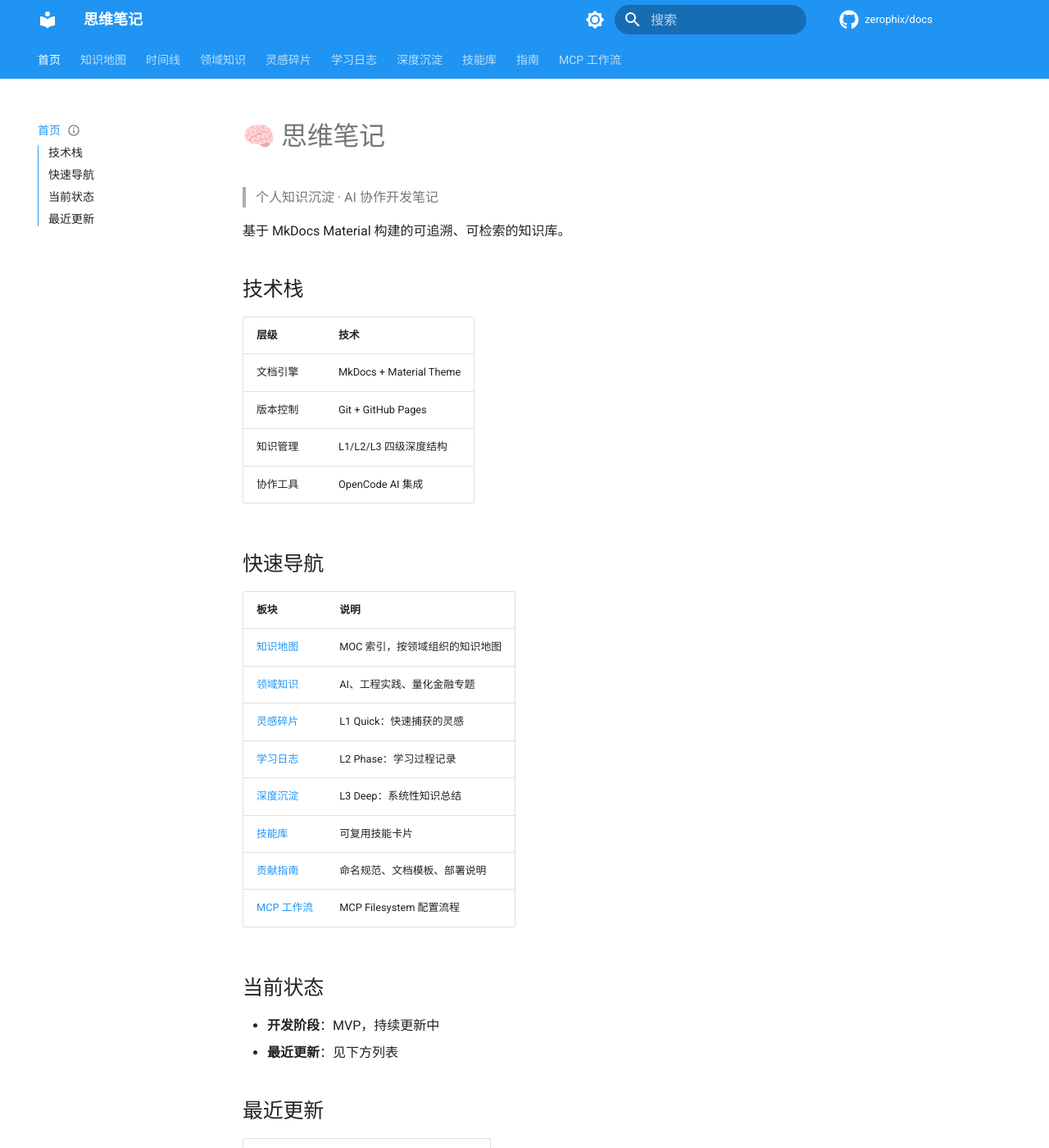
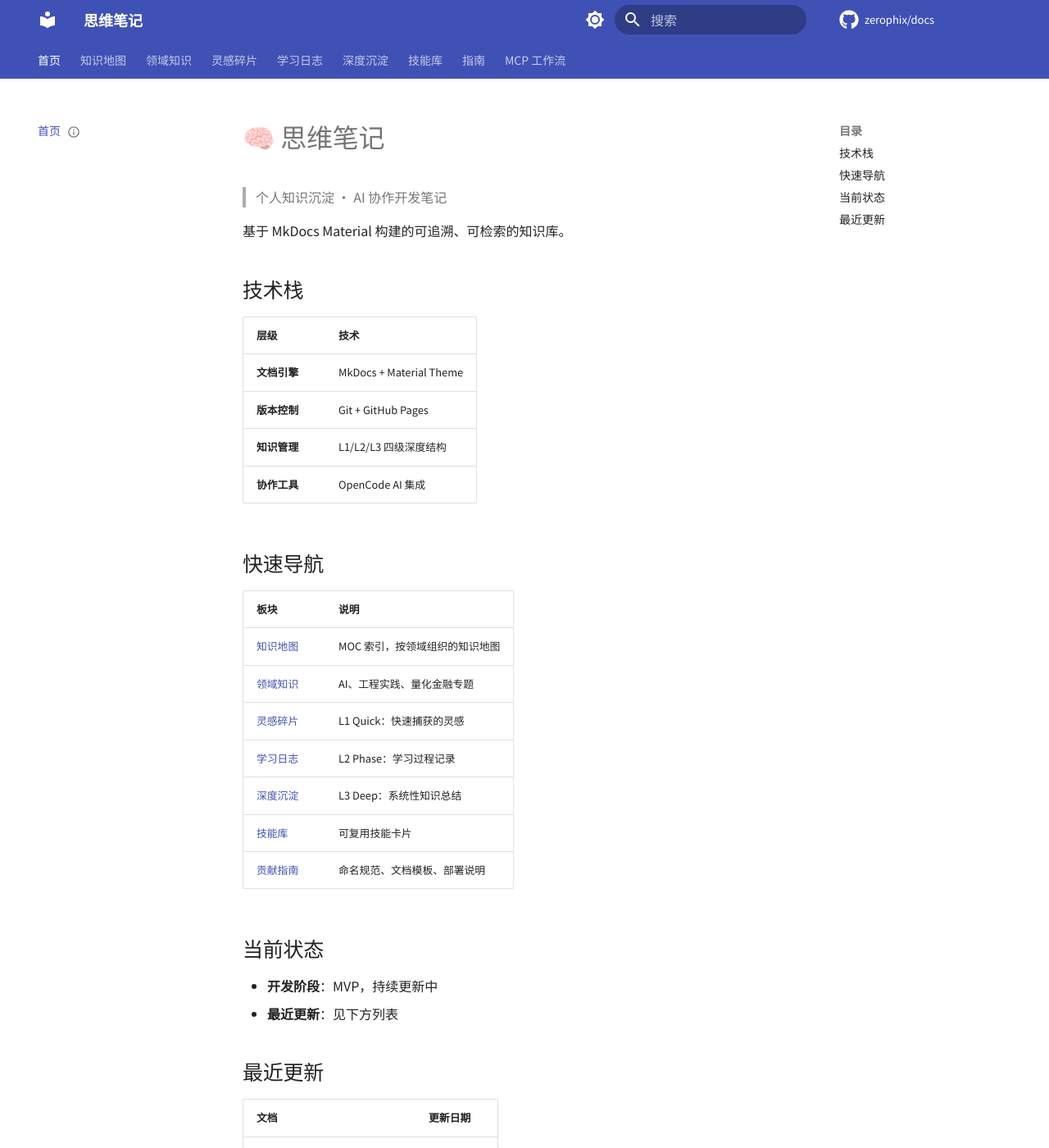
Before and after one commit to zerophix/docs, an MkDocs documentation site: the page built from docs/index.md, in a window 1280 px wide and 1400 px high. Shown: the whole window at 82% size. Built offline with MkDocs 1.6.1 and Material for MkDocs 9.7.7, drawn with Linux system fonts in a browser that asks for light colours; comment, search, counter and statistics services are not loaded.

Commit message:
style: 优化主题配置为暗色模式，更新首页设计

```diff
--- a/docs/index.md
+++ b/docs/index.md
@@ -13,10 +13,10 @@ status: stable
 
 | 层级 | 技术 |
 |------|------|
-| 文档引擎 | MkDocs + Material Theme |
-| 版本控制 | Git + GitHub Pages |
-| 知识管理 | L1/L2/L3 四级深度结构 |
-| 协作工具 | OpenCode AI 集成 |
+| **文档引擎** | MkDocs + Material Theme |
+| **版本控制** | Git + GitHub Pages |
+| **知识管理** | L1/L2/L3 四级深度结构 |
+| **协作工具** | OpenCode AI 集成 |
 
 ## 快速导航
 
@@ -29,7 +29,6 @@ status: stable
 | [深度沉淀](deep/README.md) | L3 Deep：系统性知识总结 |
 | [技能库](skills/README.md) | 可复用技能卡片 |
 | [贡献指南](guide/README.md) | 命名规范、文档模板、部署说明 |
-| [MCP 工作流](mcp-workflow.md) | MCP Filesystem 配置流程 |
 
 ## 当前状态
 
--- a/mkdocs.yml
+++ b/mkdocs.yml
@@ -1,25 +1,24 @@
 # ━━━━━━━━━━━━━━━━━━━━━━━━━━━━━━━━━━━━━━
-# 思维笔记 — MkDocs 配置
+# 思维笔记 — MkDocs 配置（Material 主题优化）
 # ━━━━━━━━━━━━━━━━━━━━━━━━━━━━━━━━━━━━━━
 
 site_name: "思维笔记"
 site_description: "个人知识沉淀 · AI 协作开发笔记"
-site_author: zerophix
-site_url: https://zerophix.github.io/docs/
+site_author: "zerophix"
+site_url: "https://zerophix.github.io/docs/"
 
 # Repository
-repo_name: zerophix/docs
-repo_url: https://github.com/zerophix/docs
-edit_uri: edit/master/docs/
+repo_name: "zerophix/docs"
+repo_url: "https://github.com/zerophix/docs"
+edit_uri: "edit/master/docs/"
 
 # Copyright
-copyright: Copyright &copy; 2026 zerophix
+copyright: "Copyright &copy; 2026 zerophix"
 
 # ── Navigation ──
 nav:
   - 首页: index.md
   - 知识地图: map/README.md
-  - 时间线: chrono/README.md
   - 领域知识:
     - AI 开发: domain/ai/README.md
     - 工程实践: domain/engineering/README.md
@@ -34,42 +33,48 @@ nav:
     - 部署指南: guide/deployment.md
   - MCP 工作流: mcp-workflow.md
 
-# ── Theme ──
+# ── Theme: Material for MkDocs ──
 theme:
   name: material
   language: zh
 
-  features:
-    - navigation.tabs
-    - navigation.sections
-    - navigation.expand
-    - navigation.top
-    - search.highlight
-    - search.share
-    - toc.integrate
-    - content.code.copy
-    - content.code.annotate
-
+  # 调色板：默认暗色（Slate），支持切换
   palette:
+    - scheme: slate
+      primary: indigo
+      accent: blue
+      media: "(prefers-color-scheme: dark)"
+      toggle:
+        icon: material/brightness-4
+        name: 切换到亮色模式
     - scheme: default
-      primary: blue
+      primary: indigo
       accent: blue
+      media: "(prefers-color-scheme: light)"
       toggle:
         icon: material/brightness-7
-        name: 切换亮色模式
-    - scheme: slate
-      primary: blue
-      accent: blue
-      toggle:
-        icon: material/brightness-4
-        name: 切换暗色模式
+        name: 切换到暗色模式
 
+  # 界面高级特性（三栏布局 + 搜索 + 代码复制）
+  features:
+    - navigation.tabs            # 顶部标签栏
+    - navigation.sections        # 侧边栏分组
+    - navigation.expand          # 默认展开
+    - navigation.top             # 返回顶部
+    - search.suggest             # 搜索建议
+    - search.highlight           # 搜索高亮
+    - content.code.copy          # 代码块复制
+    - content.code.annotate      # 代码行注释
+    - toc.follow                 # 右侧目录跟随
+
+  # 字体
   font:
-    text: Roboto
-    code: Roboto Mono
+    text: "Noto Sans SC"
+    code: "JetBrains Mono"
 
+  # 图标
   icon:
-    repo: fontawesome/brands/github
+    repo: "fontawesome/brands/github"
 
 # ── Plugins ──
 plugins:
@@ -80,12 +85,17 @@ plugins:
   - git-revision-date-localized:
       enable_creation_date: true
       fallback_to_build_date: true
-      enable_git_follow: false
+      timezone: "Asia/Shanghai"
+      locale: "zh-CN"
   - minify:
       minify_html: true
 
-# ── Extensions ──
+# ── Markdown Extensions ──
 markdown_extensions:
+  - def_list
+  - tables
+
+  # 代码高亮
   - pymdownx.highlight:
       anchor_linenums: true
       line_spans: __span
@@ -97,6 +107,8 @@ markdown_extensions:
         - name: mermaid
           class: mermaid
           format: !!python/name:pymdownx.superfences.fence_code_format
+
+  # 文本增强
   - pymdownx.arithmatex:
       generic: true
   - pymdownx.tabbed:
@@ -104,18 +116,22 @@ markdown_extensions:
   - pymdownx.emoji:
       emoji_index: !!python/name:material.extensions.emoji.twemoji
       emoji_generator: !!python/name:material.extensions.emoji.to_svg
+
+  # admonition 与 details（折叠块）
   - admonition
   - pymdownx.details
+
+  # 目录
   - toc:
       permalink: true
       toc_depth: 3
+
+  # 更多扩展
   - attr_list
   - md_in_html
-  - def_list
-  - tables
-  - pymdownx.snippets
   - pymdownx.keys
   - pymdownx.mark
+  - pymdownx.snippets
   - pymdownx.critic
   - pymdownx.caret
   - pymdownx.tilde
@@ -126,8 +142,8 @@ markdown_extensions:
 # ── Extra ──
 extra:
   social:
-    - icon: fontawesome/brands/github
-      link: https://github.com/zerophix
+    - icon: "fontawesome/brands/github"
+      link: "https://github.com/zerophix"
   generator: false
 
 extra_css:
```
